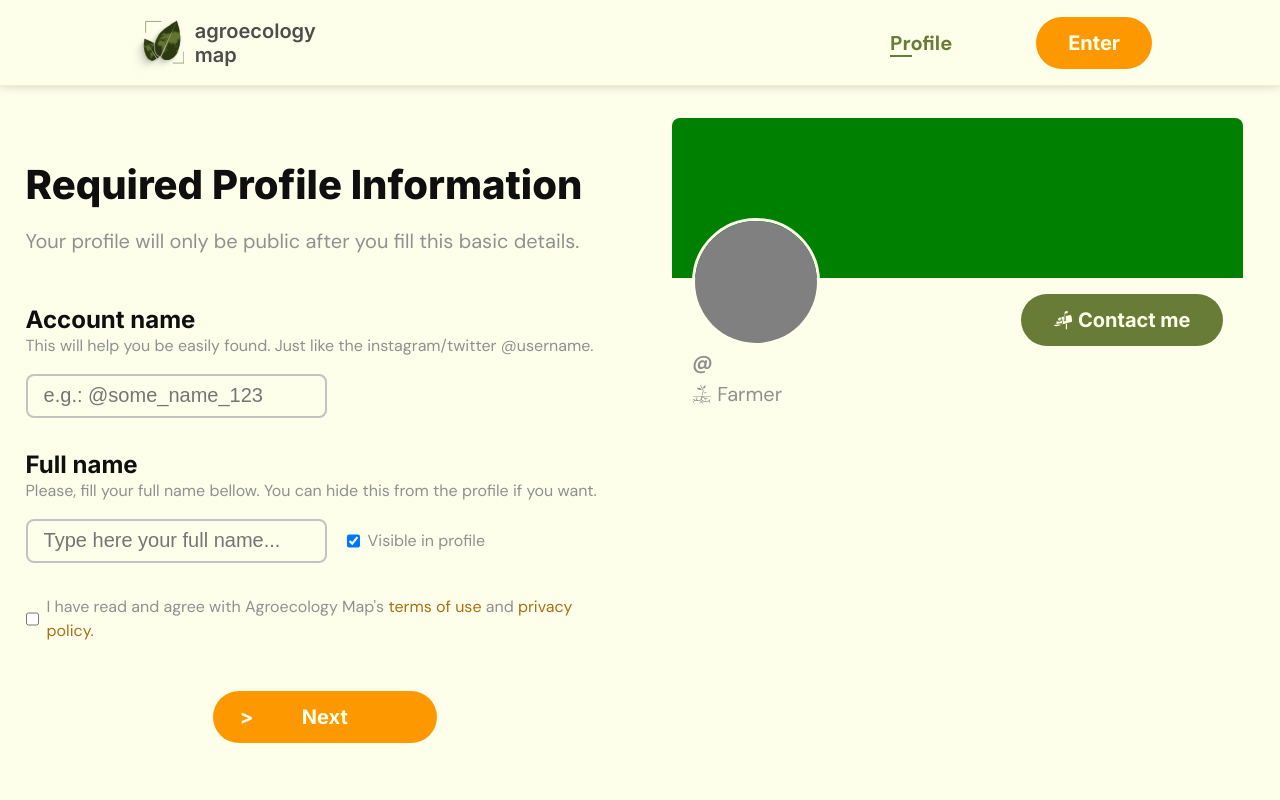
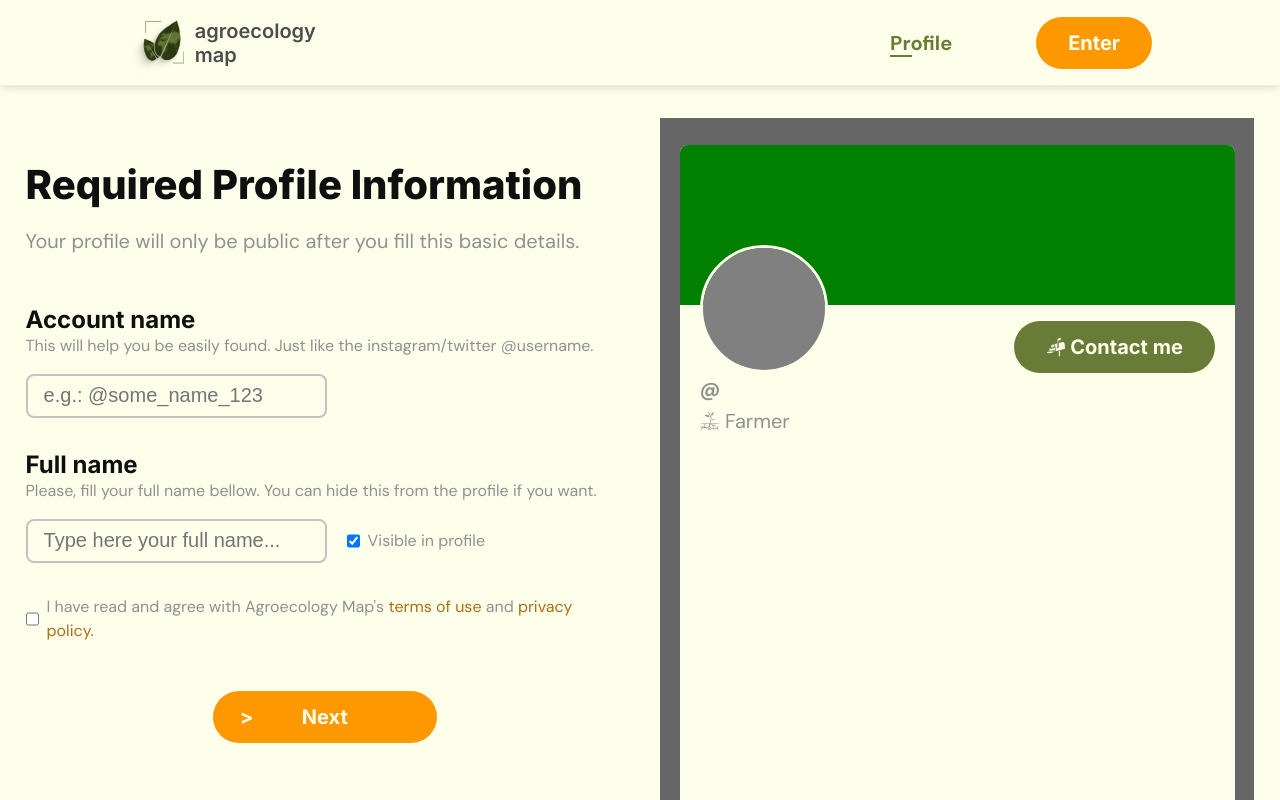
Before and after one commit to marcelo-soares-souza/Agroecology-Map-Frontend, a React (Vite) app: page /profile in a window 1280 px wide. Built offline with nearby package versions, Linux system fonts and the light colour scheme.

Commit message:
style-fix: minor layout fixes

```diff
--- a/src/components/Profile/ProfilePreview.module.css
+++ b/src/components/Profile/ProfilePreview.module.css
@@ -4,11 +4,14 @@
   flex-direction: column;
   align-items: center;
   justify-content: flex-end;
-
+  background-color: #666;
   max-height: min(780px, 100vh);
+  min-height: min(100%, 720px);
+  padding: 0 var(--space-0);
 }
 
 .profilePreviewContainer > * {
   border-radius: 8px 8px 0 0;
   width: min(640px, 96%);
+  min-width: calc(320px * 0.96);
 }
--- a/src/components/Profile/ProfileView.module.css
+++ b/src/components/Profile/ProfileView.module.css
@@ -1,8 +1,8 @@
 .container {
   background-color: var(--background);
   overflow-y: auto;
-  max-height: 100%;
-  margin-bottom: auto;
+  height: min(96%, 720px);
+  /* margin-bottom: auto; */
 }
 
 .banner {
@@ -24,12 +24,13 @@
 
 .ctaContainer button {
   margin: 0;
+  min-width: max-content;
 }
 
 .avatar {
   background-color: var(--background);
-  height: 128px;
   width: 128px;
+  aspect-ratio: 1/1;
   border-radius: 50%;
   border: 3px solid var(--background);
   overflow: hidden;
--- a/src/components/Profile/RequiredProfileInformation.tsx
+++ b/src/components/Profile/RequiredProfileInformation.tsx
@@ -106,7 +106,7 @@ const RequiredProfileInformation = (props: IRequiredProfileInformation) => {
               value={fullName}
             />
             <CheckboxItem
-              label="Visible in profile"
+              label="Visible&nbsp;in profile"
               onChange={onFullNameVisibleChange}
               checked={isFullNameVisible}
             />
--- a/src/theme/layout.module.css
+++ b/src/theme/layout.module.css
@@ -12,11 +12,11 @@
 
 @media (max-width: 920px) {
   :root {
-      --space-1: 8px;
-        --space-2: 12px;
-        --space-3: 16px;
-        --space-4: 24px;
-        --space-5: 32px;
+    --space-1: 8px;
+    --space-2: 12px;
+    --space-3: 16px;
+    --space-4: 24px;
+    --space-5: 32px;
     --space-6: 56px;
     --space-7: 72px;
     --space-8: 136px;
@@ -33,6 +33,7 @@ body {
   padding: 0;
   background-color: var(--background);
   color: var(--primary);
+  overflow: hidden auto;
 }
 
 body > #root {
```
